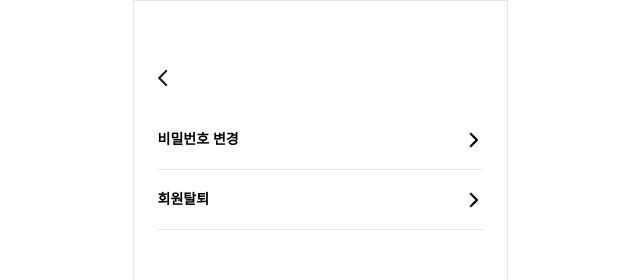
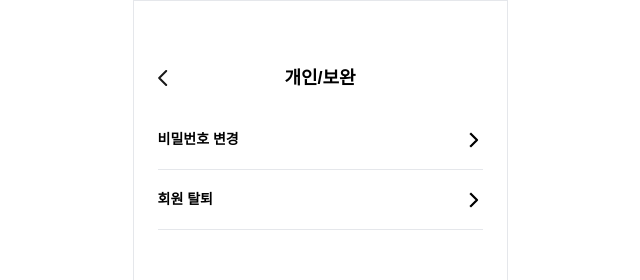
Before and after one commit to Att-ies/frontend, a Next.js app: page /profile/security in a window 1280 px wide. Shown: the top 280 px of the page, without its empty margins (320-960 px from the left). Built offline with nearby package versions, Linux system fonts and the light colour scheme.

Commit message:
feat : switch hard coding

```diff
--- /dev/null
+++ b/src/pages/profile/password.tsx
@@ -0,0 +1,6 @@
+import Layout from '@components/common/Layout';
+import React from 'react';
+
+export default function Password() {
+  return <Layout></Layout>;
+}
--- a/src/pages/profile/security.tsx
+++ b/src/pages/profile/security.tsx
@@ -3,19 +3,6 @@ import Navigate from '@components/common/Navigate';
 import React from 'react';
 import { useRouter } from 'next/router';
 import Image from 'next/image';
-
-const selectList = [
-  {
-    id: '1',
-    message: '비밀번호 변경',
-    onClick: () => {},
-  },
-  {
-    id: '2',
-    message: '회원탈퇴',
-    onClick: () => {},
-  },
-];
 
 interface selectItemType {
   id: string;
@@ -28,17 +15,26 @@ export default function security() {
   const onLeftButton = () => {
     router.back();
   };
+  const handlePassword = () => {
+    router.push('password');
+  };
+
+  const handleWithdrawal = () => {
+    // Modal 띄우기
+  };
   return (
     <Layout>
-      <Navigate isRightButton={false} handleLeftButton={onLeftButton} />
+      <Navigate
+        isRightButton={false}
+        handleLeftButton={onLeftButton}
+        message="개인/보완"
+      />
       <section>
-        {selectList.map((selectItem: selectItemType) => (
         <article
           className="border-b h-[60px] flex items-center font-bold relative text-14"
-            key={selectItem.id}
-            onClick={selectList.onClick}
+          onClick={handlePassword}
         >
-            <p>{selectItem.message}</p>
+          <p>비밀번호 변경</p>
           <Image
             src="/svg/icons/icon_front.svg"
             width="18"
@@ -47,7 +43,19 @@ export default function security() {
             alt="link"
           />
         </article>
-        ))}
+        <article
+          className="border-b h-[60px] flex items-center font-bold relative text-14"
+          onClick={handleWithdrawal}
+        >
+          <p>회원 탈퇴</p>
+          <Image
+            src="/svg/icons/icon_front.svg"
+            width="18"
+            height="0"
+            className="absolute right-0"
+            alt="link"
+          />
+        </article>
       </section>
     </Layout>
   );
```
Lines whose indentation alone changed are shown as unchanged.
